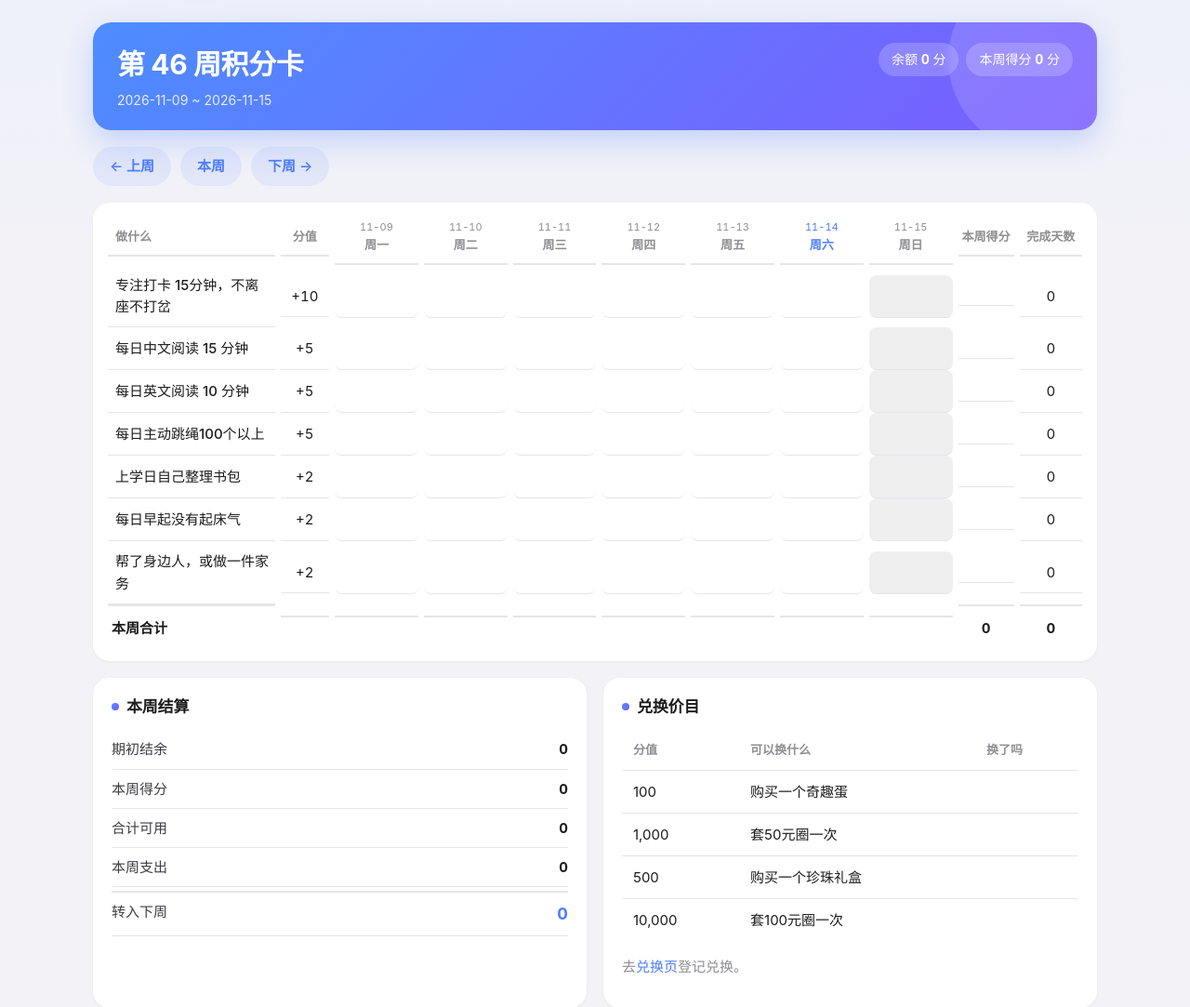
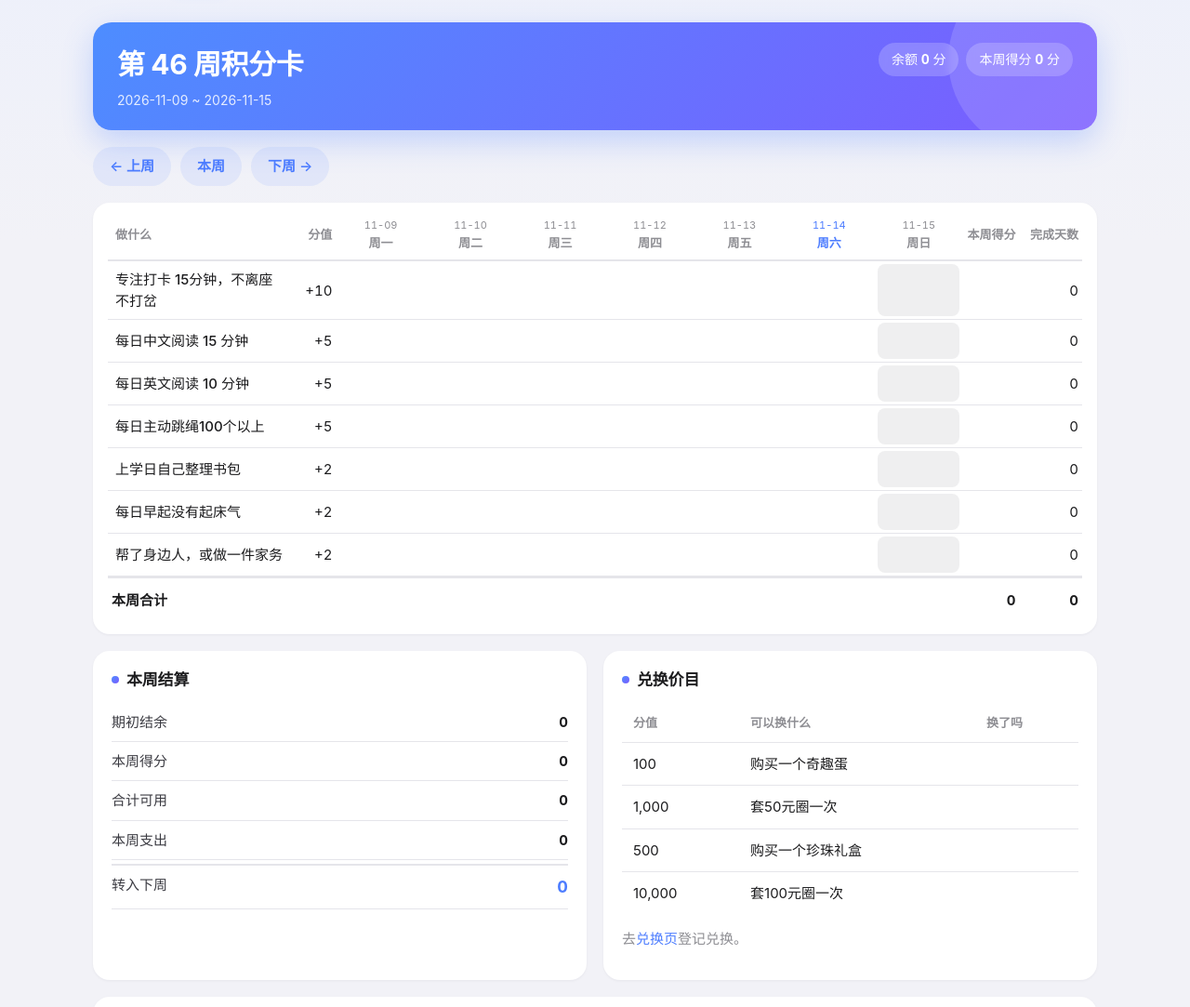
Before and after one commit to wangweitung/kid-points, a Flask app: page /week in a window 1280 px wide. Shown: the part 62-1145 px from the top of the page at 93% size. Run offline with Flask 3, Linux system fonts and the light colour scheme; the visitor is signed in with stand-in values (Sample User, id 1); data comes from the database, SQL or seed files in the repository; tables that the repository leaves empty hold one stand-in row (values such as "Sample post").

Commit message:
周积分卡对齐修复：格子拉伸等高、分隔线连续、色块改为内衬层绘制

```diff
--- a/app/static/style.css
+++ b/app/static/style.css
@@ -289,19 +289,24 @@ table { border-collapse: collapse; width: 100%; }
 .week-board {
   display: grid;
   grid-template-columns: minmax(10em, 2fr) 3.5em repeat(7, minmax(3.2em, 1fr)) 4em 4.5em;
-  align-items: center;
-  column-gap: 6px;
+  /* 拉伸：同一行的格子的分隔线严格对齐 */
+  align-items: stretch;
   padding: 8px 16px 12px;
   overflow: visible;
 }
 .wrow { display: contents; }
 .wc {
-  padding: 10px 4px;
+  display: flex;
+  align-items: center;
+  justify-content: center;
+  padding: 8px 4px;
   border-bottom: 1px solid var(--grid);
   text-align: center;
   min-width: 0;
 }
+.wc.num { justify-content: flex-end; }
 .wc-name {
+  justify-content: flex-start;
   text-align: left;
   padding-left: 8px;
   font-weight: 500;
@@ -329,21 +334,30 @@ table { border-collapse: collapse; width: 100%; }
 .wc-day.today .wc-day-date { color: var(--primary); }
 .wc-day.today .wc-day-name { color: var(--primary); }
 .wc.cell {
+  position: relative;
   display: flex;
   flex-direction: column;
   align-items: center;
   justify-content: center;
-  height: 46px;
+  min-height: 46px;
+  padding: 4px;
   cursor: pointer;
   user-select: none;
   font-weight: 700;
+}
+/* 色块画在内衬层，格子本体保持等高、边线连续 */
+.wc.cell::before {
+  content: "";
+  position: absolute;
+  inset: 3px 4px;
   border-radius: 8px;
+  background: transparent;
 }
-.wc.cell .cell-mark { color: transparent; line-height: 1.2; }
-.wc.cell:hover:not(.future):not(.locked) { background: rgba(77, 125, 255, 0.08); }
-.wc.cell.done { background: var(--good-grad); }
-.wc.cell.done .cell-mark { color: #fff; }
-.wc.cell.future { cursor: default; background: var(--fill); }
+.wc.cell .cell-mark { color: transparent; line-height: 1.2; position: relative; }
+.wc.cell:hover:not(.future):not(.locked):not(.done)::before { background: rgba(77, 125, 255, 0.14); }
+.wc.cell.done::before { background: var(--good-grad); }
+.wc.cell.future { cursor: default; }
+.wc.cell.future::before { background: var(--fill); }
 .wc.cell.locked { cursor: default; }
 .wc.cell.busy { opacity: 0.6; pointer-events: none; }
 .wrow-total .wc {
@@ -721,6 +735,7 @@ code {
     background: var(--surface);
     align-items: flex-start;
   }
+  .wc.cell::before { content: none; }
   .wc.cell .cell-mark { margin: auto; font-size: 16px; }
   .wc.cell.done { background: var(--good-grad); }
   .wc.cell.done .wc-day-date { color: rgba(255, 255, 255, 0.9); }
```
Also changed, not shown: .agent_context/issue_context.md (added), .mico/daemon_task_context.json (added).
